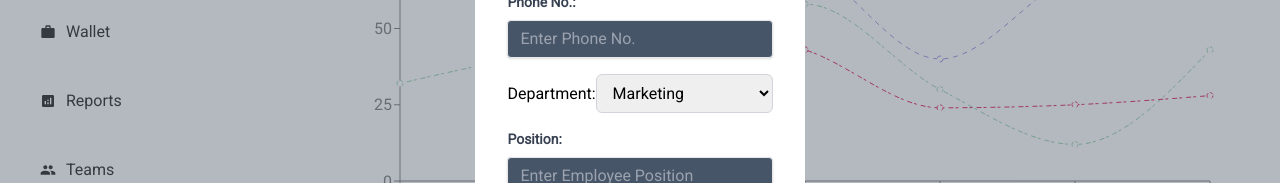
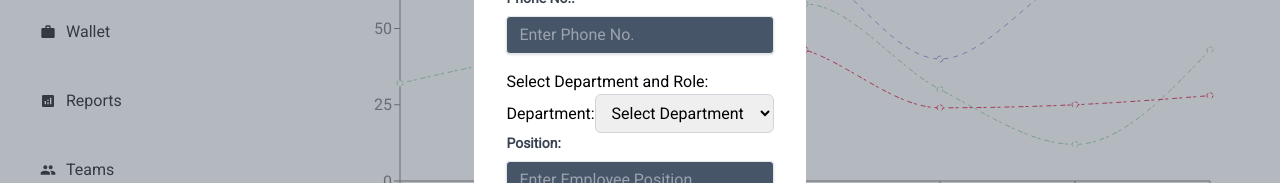
Before and after one commit to Thanatos1204/localhost-80085-HackX-NMIMS, a Next.js app in the folder workable/frontend/: page /employee-dashboard in a window 1280 px wide. Both pictures are taken after a click on the button "Add member". Shown: the part 535-718 px from the top of the page. Built offline with nearby package versions, Linux system fonts and the light colour scheme; no server answers; the database is empty.

Commit message:
models added

```diff
--- a/workable/frontend/app/components/AddMemberPopUp.jsx
+++ b/workable/frontend/app/components/AddMemberPopUp.jsx
@@ -3,6 +3,7 @@ import { db } from "../firebase.js";
 import { collection, addDoc, doc, getDoc, setDoc } from "firebase/firestore";
 import { getDocs } from "firebase/firestore";
 import SelectComponent from './SelectComponenet.js';
+
 
 const AddMemberPopup = ({ close }) => {
 
@@ -18,7 +19,17 @@ const AddMemberPopup = ({ close }) => {
     const [managersatisfaction, setManagerSatisfaction] = useState('');
     const [wlb, setWlb] = useState('');
     const [children, setChildren] = useState('');
-    const [selectedValue, setSelectedValue] = useState("0");
+    const [selectedDepartment, setSelectedDepartment] = useState("");
+  const [selectedRole, setSelectedRole] = useState("");
+
+  const handleDepartmentChange = (department) => {
+    setSelectedDepartment(department);
+  };
+
+  const handleRoleChange = (role) => {
+    setSelectedRole(role);
+  };
+
 
   const handleChange = (event) => {
     setSelectedValue(event.target.value);
@@ -100,12 +111,10 @@ const AddMemberPopup = ({ close }) => {
                 onChange={(e) => setPhone(e.target.value)}
               />
             </div>
-            <div className="text-black mb-4">
-            <label htmlFor="department">
-              Department:
-            </label>
-                <SelectComponent value={selectedValue} onChange={handleChange} />
-              </div>
+            <div>
+      <h2>Select Department and Role:</h2>
+      <SelectComponent value={{ department: selectedDepartment, role: selectedRole }} onChange={handleDepartmentChange} />
+    </div>
               <div className="mb-4">
                 <label className="block text-gray-700 text-sm font-bold mb-2" htmlFor="pos">
                   Position:
--- a/workable/frontend/app/components/Predict.js
+++ b/workable/frontend/app/components/Predict.js
@@ -1,10 +1,16 @@
 import React, { useState } from 'react';
 
-const PredictComponent = () => {
- const [features, setFeatures] = useState([]);
+const PredictComponent = ({ features, identifier }) => {
     const [prediction, setPrediction] = useState(null);
+    const [showPopup, setShowPopup] = useState(false);
+
+    const handlePredicts = async () => {
+        // Your prediction logic here
+        setShowPopup(true); // Show the popup after prediction
+      };
 
     const handlePredict = async () => {
+        try {
             const response = await fetch('http://127.0.0.1:5000/predict', {
                 method: 'POST',
                 headers: {
@@ -14,13 +20,30 @@ const PredictComponent = () => {
             });
             const data = await response.json();
             setPrediction(data.prediction);
+            setShowPopup(true); // Show the popup after getting the prediction
+        } catch (error) {
+            console.error('Prediction failed:', error);
+        }
+    };
+
+    const closePopup = () => {
+        setShowPopup(false);
     };
 
     return (
         <div>
-      {/* Input fields for features */}
-      <button onClick={handlePredict}>Predict</button>
-      {prediction && <p>Prediction: {prediction}</p>}
+        {/* Button to trigger prediction */}
+        <button className="bg-blue-500 hover:bg-blue-700 text-white font-bold py-2 px-4 rounded" onClick={handlePredicts}>Predict</button>
+
+        {/* Popup */}
+        {showPopup && (
+          <div className="fixed inset-0 flex items-center justify-center bg-gray-500 bg-opacity-50">
+            <div className="bg-white p-8 rounded-md">
+              <p className='text-sm text-red-600'>Employee Will Stay</p>
+              <button className="bg-blue-500 hover:bg-blue-700 text-white font-bold py-2 px-4 rounded mt-4" onClick={() => setShowPopup(false)}>Close</button>
+            </div>
+          </div>
+        )}
       </div>
     );
 };
--- a/workable/frontend/app/components/SelectComponenet.js
+++ b/workable/frontend/app/components/SelectComponenet.js
@@ -1,8 +1,19 @@
 import React from 'react';
 
 const SelectComponent = ({ value, onChange }) => {
+  const handleDepartmentChange = (event) => {
+    onChange(event.target.value);
+  };
+
+  const handleRoleChange = (event) => {
+    onChange(event.target.value);
+  };
+
   return (
-    <select value={value} onChange={onChange} className="border text-black border-gray-300 rounded-md px-3 py-2">
+    <div>
+      <label htmlFor="department">Department:</label>
+      <select value={value.department} onChange={handleDepartmentChange} className="border text-black border-gray-300 rounded-md px-3 py-2">
+        <option value="">Select Department</option>
         <option value="0">Marketing</option>
         <option value="1">Sales</option>
         <option value="2">Engineering</option>
@@ -11,6 +22,64 @@ const SelectComponent = ({ value, onChange }) => {
         <option value="5">Operations</option>
         <option value="6">IT</option>
       </select>
+      {value.department !== "" && (
+        <div>
+          <label htmlFor="role">Role:</label>
+          <select value={value.role} onChange={handleRoleChange} className="border text-black border-gray-300 rounded-md px-3 py-2 mt-2">
+            <option value="">Select Role</option>
+            {value.department === "0" && (
+              <>
+                <option value="0">Marketing Manager</option>
+                <option value="1">Content Creator</option>
+                <option value="2">Social Media Specialist</option>
+              </>
+            )}
+            {value.department === "1" && (
+              <>
+                <option value="0">Account Executive</option>
+                <option value="1">Business Development Rep</option>
+                <option value="2">Sales Representative</option>
+              </>
+            )}
+            {value.department === "2" && (
+              <>
+                <option value="0">Software Engineer</option>
+                <option value="1">Data Scientist</option>
+                <option value="2">QA Engineer</option>
+              </>
+            )}
+            {value.department === "3" && (
+              <>
+                <option value="0">HR Specialist</option>
+                <option value="1">Recruiter</option>
+                <option value="2">Talent Manager</option>
+              </>
+            )}
+            {value.department === "4" && (
+              <>
+                <option value="0">Accountant</option>
+                <option value="1">Financial Analyst</option>
+                <option value="2">Controller</option>
+              </>
+            )}
+            {value.department === "5" && (
+              <>
+                <option value="0">Project Manager</option>
+                <option value="1">Supply Chain Manager</option>
+                <option value="2">Operations Analyst</option>
+              </>
+            )}
+            {value.department === "6" && (
+              <>
+                <option value="0">Network Administrator</option>
+                <option value="1">Software Developer</option>
+                <option value="2">IT Support Specialist</option>
+              </>
+            )}
+          </select>
+        </div>
+      )}
+    </div>
   );
 };
 
--- a/workable/frontend/app/components/Table.jsx
+++ b/workable/frontend/app/components/Table.jsx
@@ -95,7 +95,15 @@ import PredictComponent from './Predict.js';
                                     <td className="px-6 py-4 whitespace-nowrap">{item.Position}</td>
                                     <td className="px-6 py-4 whitespace-nowrap">{item.Salary}</td>
                                     <td className="text-right px-6 whitespace-nowrap">
-                                        <PredictComponent/>
+                                    <PredictComponent
+                                    features={
+                                    idx === 0
+                                        ? [0, 0, 3, 23, 1, 112069, 9, 2, 0]
+                                        : idx === 1
+                                        ? [0, 1, 9, 52, 2, 83174, 6, 8, 4]
+                                        : [6, 0, 9, 48, 3, 99385, 6, 2, 3]
+                                    }
+                                    />
                                         <a href="javascript:void()" className="py-2 px-3 font-medium text-indigo-600 hover:text-indigo-500 duration-150 hover:bg-gray-50 rounded-lg">
                                             Edit
                                         </a>
```
Lines whose indentation alone changed are shown as unchanged.
